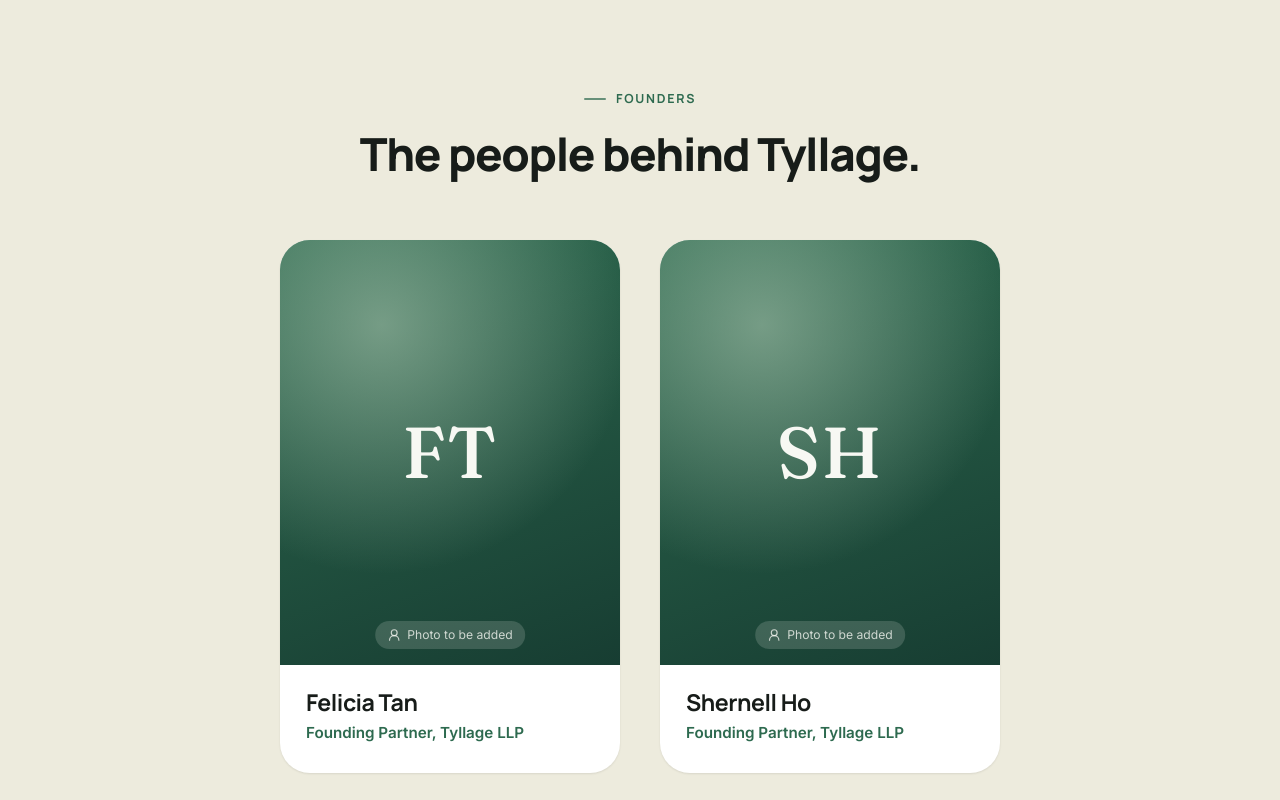
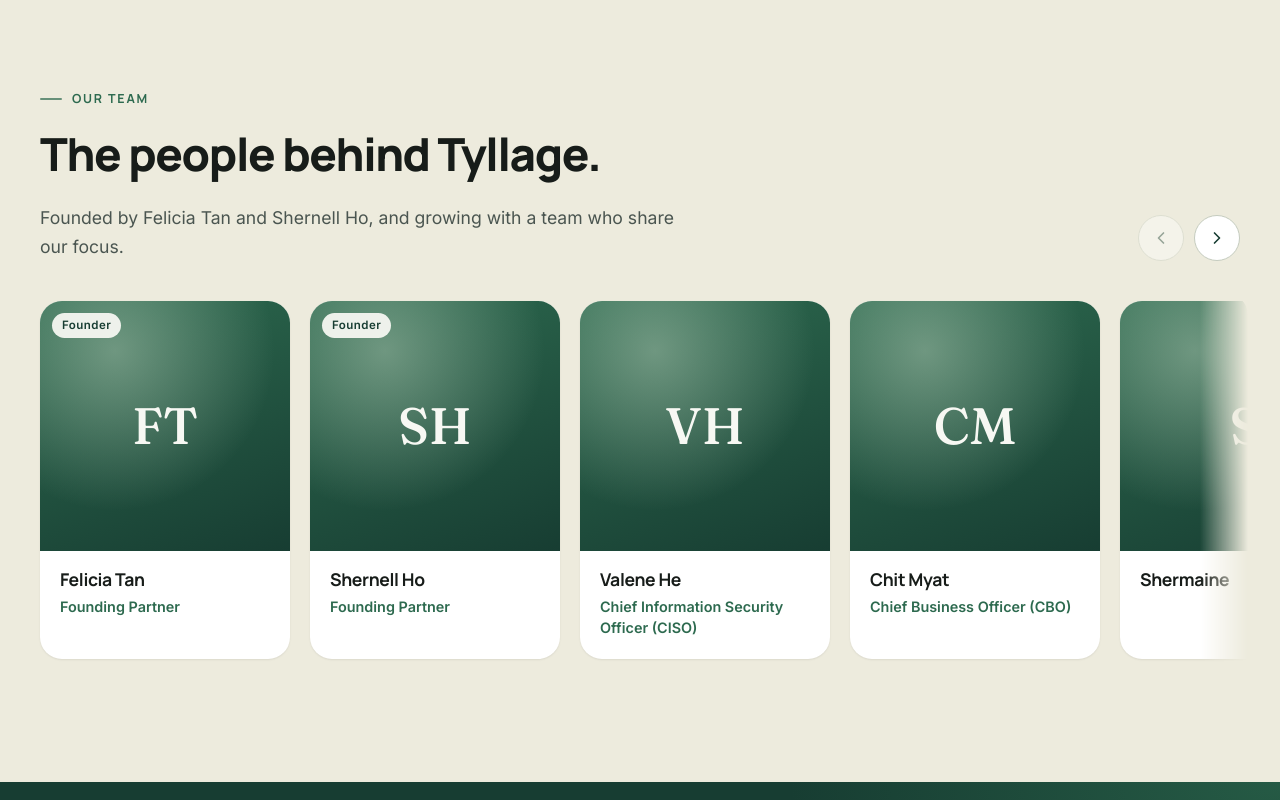
Before and after one commit to Tyllage/Tyllage-Web, a React (Vite) app: page /about in a window 1280 px wide. Shown: the part 1680-2480 px from the top of the page. Built offline with nearby package versions, Linux system fonts and the light colour scheme; no server answers.

Commit message:
Add spacing between team member names and titles

```diff
--- /dev/null
+++ b/src/components/TeamGallery.tsx
@@ -0,0 +1,138 @@
+import { useCallback, useEffect, useId, useRef, useState, type ReactNode } from 'react';
+import { ChevronLeft, ChevronRight } from 'lucide-react';
+import { LinkedInIcon } from './Icons';
+
+export interface Person {
+  name: string;
+  role?: string;
+  /** Short line or bio shown under the role. */
+  note?: string;
+  linkedin?: string;
+  photo?: string;
+  founder?: boolean;
+}
+
+function initials(name: string) {
+  return name
+    .split(/\s+/)
+    .map((part) => part[0])
+    .join('')
+    .slice(0, 2)
+    .toUpperCase();
+}
+
+interface TeamGalleryProps {
+  people: Person[];
+  /** Section heading, shown left of the previous/next buttons. */
+  heading: ReactNode;
+  /** Accessible name for the scrollable list. */
+  label: string;
+}
+
+/**
+ * Horizontally scrollable row of team cards with snap scrolling, edge fades
+ * and previous/next buttons. The buttons only appear when the row overflows.
+ * The scroll area is keyboard-focusable, so arrow keys scroll it natively.
+ */
+export function TeamGallery({ people, heading, label }: TeamGalleryProps) {
+  const trackId = useId();
+  const trackRef = useRef<HTMLDivElement>(null);
+  // Matches the server render (no overflow known yet); measured after mount.
+  const [edges, setEdges] = useState({ atStart: true, atEnd: true });
+
+  const measure = useCallback(() => {
+    const el = trackRef.current;
+    if (!el) return;
+    const atStart = el.scrollLeft <= 2;
+    const atEnd = el.scrollLeft + el.clientWidth >= el.scrollWidth - 2;
+    setEdges((prev) => (prev.atStart === atStart && prev.atEnd === atEnd ? prev : { atStart, atEnd }));
+  }, []);
+
+  useEffect(() => {
+    const el = trackRef.current;
+    if (!el) return;
+    measure();
+    el.addEventListener('scroll', measure, { passive: true });
+    const observer = new ResizeObserver(measure);
+    observer.observe(el);
+    return () => {
+      el.removeEventListener('scroll', measure);
+      observer.disconnect();
+    };
+  }, [measure]);
+
+  function scrollByCard(direction: 1 | -1) {
+    const el = trackRef.current;
+    const card = el?.querySelector<HTMLElement>('.person');
+    if (!el || !card) return;
+    const gap = parseFloat(getComputedStyle(el.firstElementChild as Element).columnGap) || 0;
+    const reduceMotion = window.matchMedia('(prefers-reduced-motion: reduce)').matches;
+    el.scrollBy({ left: direction * (card.offsetWidth + gap), behavior: reduceMotion ? 'auto' : 'smooth' });
+  }
+
+  const scrollable = !(edges.atStart && edges.atEnd);
+
+  return (
+    <div className="gallery" data-at-start={edges.atStart} data-at-end={edges.atEnd}>
+      <div className="gallery__head">
+        {heading}
+        {scrollable && (
+          <div className="gallery__controls">
+            <button
+              type="button"
+              className="gallery__btn"
+              onClick={() => scrollByCard(-1)}
+              disabled={edges.atStart}
+              aria-controls={trackId}
+              aria-label="Show previous team members"
+            >
+              <ChevronLeft size={20} aria-hidden />
+            </button>
+            <button
+              type="button"
+              className="gallery__btn"
+              onClick={() => scrollByCard(1)}
+              disabled={edges.atEnd}
+              aria-controls={trackId}
+              aria-label="Show more team members"
+            >
+              <ChevronRight size={20} aria-hidden />
+            </button>
+          </div>
+        )}
+      </div>
+
+      {/* Scrollable regions must be keyboard-focusable so keyboard users can scroll them (WCAG 2.1.1). */}
+      {/* eslint-disable-next-line jsx-a11y/no-noninteractive-tabindex */}
+      <div id={trackId} ref={trackRef} className="gallery__viewport" role="region" aria-label={label} tabIndex={0}>
+        <ul className="gallery__track" role="list">
+          {people.map((p) => (
+            <li key={p.name} className="person">
+              <div className="person__photo">
+                {p.photo ? (
+                  <img src={p.photo} alt={`Portrait of ${p.name}`} width={264} height={264} loading="lazy" />
+                ) : (
+                  <span className="person__initials" aria-hidden>
+                    {initials(p.name)}
+                  </span>
+                )}
+                {p.founder && <span className="person__tag">Founder</span>}
+              </div>
+              <div className="person__body">
+                <h3 className="person__name">{p.name}</h3>
+                {p.role && <p className="person__role">{p.role}</p>}
+                {p.note && <p className="person__note">{p.note}</p>}
+                {p.linkedin && (
+                  <a className="person__link" href={p.linkedin} target="_blank" rel="noopener noreferrer">
+                    <LinkedInIcon size={15} /> LinkedIn
+                    <span className="sr-only"> profile of {p.name} (opens in a new tab)</span>
+                  </a>
+                )}
+              </div>
+            </li>
+          ))}
+        </ul>
+      </div>
+    </div>
+  );
+}
--- a/src/data/company.ts
+++ b/src/data/company.ts
@@ -19,6 +19,21 @@
    * Never use AI-generated or stock portraits here.
    */
   photo: string | null;
+}
+
+export interface TeamMember {
+  name: string;
+  /** Role as the member would like it shown, e.g. "Software Developer". Omit until confirmed. */
+  role?: string;
+  /** Optional one-line description of what they work on. */
+  focus?: string;
+  /** Personal LinkedIn profile URL, if the member wishes to share it. */
+  linkedin?: string;
+  /**
+   * Real, approved photo under /public, e.g. "/images/team/alex-lim.jpg".
+   * Never use AI-generated or stock portraits here.
+   */
+  photo?: string;
 }
 
 export interface CompanyContact {
@@ -80,6 +95,20 @@
   },
 ];
 
+/**
+ * Team members beyond the founding partners, shown under "Our team" on the
+ * About page. The section stays hidden while this list is empty. Add people
+ * only with their agreement, using the name and role they want shown:
+ *
+ *   { name: 'Alex Lim', role: 'Software Developer', focus: 'Builds the farm platform frontend.' },
+ */
+const team: TeamMember[] = [
+  { name: 'Valene He', role: 'Chief Information Security Officer (CISO)' },
+  { name: 'Chit Myat', role: 'Chief Business Officer (CBO)' },
+  // Role to be confirmed — add `role` once it is decided.
+  { name: 'Shermaine' },
+];
+
 export const company = {
   legalName: 'Tyllage LLP',
   brandName: 'Tyllage',
@@ -103,6 +132,7 @@
   social,
   contact,
   founders,
+  team,
 } as const;
 
 /** All configured social profile URLs — used for `sameAs` structured data. */
--- a/src/index.css
+++ b/src/index.css
@@ -1895,98 +1895,190 @@
   }
 }
 
-.founders-grid {
-  display: grid;
-  grid-template-columns: repeat(2, minmax(0, 340px));
-  justify-content: center;
-  gap: clamp(20px, 4vw, 40px);
-}
-
-.founder-card {
-  border-radius: var(--radius-xl);
+/* Team gallery — founders and team in one horizontally scrollable row. */
+.gallery__head {
+  display: flex;
+  align-items: flex-end;
+  justify-content: space-between;
+  gap: 24px;
+  margin-bottom: clamp(28px, 4vw, 40px);
+}
+
+.gallery__head .section-heading {
+  margin-bottom: 0;
+}
+
+.gallery__controls {
+  display: flex;
+  flex-shrink: 0;
+  gap: 10px;
+}
+
+.gallery__btn {
+  display: grid;
+  place-items: center;
+  width: 46px;
+  height: 46px;
+  border: 1px solid var(--border-strong);
+  border-radius: 50%;
   background: var(--white);
+  color: var(--forest);
+  cursor: pointer;
+  transition:
+    background-color 0.2s,
+    color 0.2s,
+    border-color 0.2s,
+    opacity 0.2s;
+}
+
+.gallery__btn:hover:not(:disabled) {
+  background: var(--forest);
+  border-color: var(--forest);
+  color: var(--white);
+}
+
+.gallery__btn:disabled {
+  opacity: 0.4;
+  cursor: default;
+}
+
+.gallery__viewport {
+  overflow-x: auto;
+  overscroll-behavior-x: contain;
+  scroll-snap-type: x mandatory;
+  scroll-behavior: smooth;
+  scrollbar-width: thin;
+  scrollbar-color: var(--sage) transparent;
+  /* Room for card shadows and the focus ring without clipping. */
+  margin: -8px;
+  padding: 8px 8px 16px;
+  /* Snap to the padded edge, so the first card rests at scrollLeft 0. */
+  scroll-padding-inline: 8px;
+  border-radius: var(--radius-lg);
+  --fade: 48px;
+}
+
+/* Soft fade on whichever edge has more cards beyond it. */
+.gallery[data-at-start='false'][data-at-end='false'] .gallery__viewport {
+  mask-image: linear-gradient(90deg, transparent, #000 var(--fade), #000 calc(100% - var(--fade)), transparent);
+  -webkit-mask-image: linear-gradient(90deg, transparent, #000 var(--fade), #000 calc(100% - var(--fade)), transparent);
+}
+
+.gallery[data-at-start='true'][data-at-end='false'] .gallery__viewport {
+  mask-image: linear-gradient(90deg, #000 calc(100% - var(--fade)), transparent);
+  -webkit-mask-image: linear-gradient(90deg, #000 calc(100% - var(--fade)), transparent);
+}
+
+.gallery[data-at-start='false'][data-at-end='true'] .gallery__viewport {
+  mask-image: linear-gradient(90deg, transparent, #000 var(--fade));
+  -webkit-mask-image: linear-gradient(90deg, transparent, #000 var(--fade));
+}
+
+.gallery__viewport:focus-visible {
+  outline: 3px solid var(--leaf);
+  outline-offset: 2px;
+}
+
+.gallery__track {
+  display: flex;
+  gap: 20px;
+}
+
+.person {
+  flex: 0 0 clamp(210px, 22vw, 250px);
+  scroll-snap-align: start;
+  border-radius: var(--radius-lg);
+  background: var(--white);
+  box-shadow: var(--shadow-sm);
   overflow: hidden;
-  box-shadow: var(--shadow-sm);
   transition:
-    transform 0.35s var(--ease),
-    box-shadow 0.35s var(--ease);
-}
-
-.founder-card:hover {
-  transform: translateY(-4px);
-  box-shadow: var(--shadow-lg);
-}
-
-.founder-card__photo {
-  aspect-ratio: 4 / 5;
-  background: var(--sage-100);
-  overflow: hidden;
-}
-
-.founder-card__photo img {
+    transform 0.3s var(--ease),
+    box-shadow 0.3s var(--ease);
+}
+
+.person:hover {
+  transform: translateY(-3px);
+  box-shadow: var(--shadow);
+}
+
+.person__photo {
+  position: relative;
+  display: grid;
+  place-items: center;
+  aspect-ratio: 1 / 1;
+  background:
+    radial-gradient(circle at 30% 20%, rgba(169, 196, 174, 0.55), transparent 60%),
+    linear-gradient(160deg, var(--botanical), var(--forest));
+}
+
+.person__photo img {
   width: 100%;
   height: 100%;
   object-fit: cover;
 }
 
-.founder-card__placeholder {
-  position: relative;
-  display: grid;
-  place-items: center;
-  width: 100%;
-  height: 100%;
-  background:
-    radial-gradient(circle at 30% 20%, rgba(169, 196, 174, 0.6), transparent 60%),
-    linear-gradient(160deg, var(--botanical), var(--forest));
-}
-
-.founder-card__initials {
+.person__initials {
   font-family: var(--font-serif);
-  font-size: 4.5rem;
+  font-size: 3.2rem;
   font-weight: 500;
   color: var(--text-on-dark);
-  letter-spacing: 0.02em;
-}
-
-.founder-card__slot {
+}
+
+.person__tag {
   position: absolute;
-  bottom: 16px;
-  left: 50%;
+  top: 12px;
+  left: 12px;
+  padding: 3px 10px;
+  border-radius: 999px;
+  background: rgba(247, 248, 243, 0.94);
+  color: var(--forest);
+  font-size: 0.72rem;
+  font-weight: 700;
+  letter-spacing: 0.04em;
+}
+
+.person__body {
+  padding: 18px 20px 20px;
+}
+
+.person__name {
+  font-size: 1.1rem;
+  margin-bottom: 8px;
+}
+
+.person__role {
+  color: var(--botanical);
+  font-weight: 600;
+  font-size: 0.9rem;
+  line-height: 1.45;
+}
+
+.person__note {
+  margin-top: 8px;
+  color: var(--text-muted);
+  font-size: 0.88rem;
+  line-height: 1.5;
+}
+
+.person__link {
   display: inline-flex;
   align-items: center;
   gap: 6px;
-  padding: 4px 12px;
-  border-radius: 999px;
-  background: rgba(247, 248, 243, 0.16);
-  color: var(--text-on-dark-muted);
-  font-size: 0.76rem;
-  white-space: nowrap;
-  transform: translateX(-50%);
-}
-
-.founder-card__body {
-  padding: 24px 26px 28px;
-}
-
-.founder-card__name {
-  font-size: 1.45rem;
-  margin-bottom: 4px;
-}
-
-.founder-card__role {
-  color: var(--botanical);
+  margin-top: 10px;
+  font-size: 0.85rem;
   font-weight: 600;
-  font-size: 0.95rem;
-  margin-bottom: 12px;
-}
-
-.founder-card__bio {
-  color: var(--text-muted);
+  text-decoration: none;
 }
 
 @media (max-width: 640px) {
-  .founders-grid {
-    grid-template-columns: minmax(0, 360px);
+  .gallery__head {
+    flex-direction: column;
+    align-items: flex-start;
+  }
+
+  /* On phones a peek of the next card signals the row scrolls. */
+  .person {
+    flex-basis: 72%;
   }
 }
 
@@ -3697,7 +3789,8 @@
 
 /* ---------- Reduced motion ---------- */
 @media (prefers-reduced-motion: reduce) {
-  html {
+  html,
+  .gallery__viewport {
     scroll-behavior: auto;
   }
 
@@ -3720,7 +3813,7 @@
   .feature-card:hover,
   .area:hover,
   .value:hover,
-  .founder-card:hover,
+  .person:hover,
   .capability-card:hover,
   .pillar:hover,
   .audience:hover,
--- a/src/pages/About.tsx
+++ b/src/pages/About.tsx
@@ -1,10 +1,11 @@
-import { ArrowUpRight, Compass, Eye, HeartHandshake, Lightbulb, Mail, ShieldCheck, Sprout, Target, UserRound } from 'lucide-react';
+import { ArrowUpRight, Compass, Eye, HeartHandshake, Lightbulb, Mail, ShieldCheck, Sprout, Target } from 'lucide-react';
 import { Hero } from '../components/Hero';
 import { Section, SectionHeading } from '../components/Section';
 import { CtaBand } from '../components/CtaBand';
 import { Media } from '../components/Media';
+import { TeamGallery, type Person } from '../components/TeamGallery';
 import { InstagramIcon, LinkedInIcon } from '../components/Icons';
-import { company, type Founder } from '../data/company';
+import { company } from '../data/company';
 import { media } from '../data/media';
 import { pages } from '../data/seo';
 import { usePageMeta } from '../hooks/usePageMeta';
@@ -47,46 +48,18 @@
   { label: 'Ahead', title: 'First minimum viable product', text: 'Bringing the most useful capabilities together into an early product.', state: 'next' },
 ] as const;
 
-function initials(name: string) {
-  return name
-    .split(/\s+/)
-    .map((part) => part[0])
-    .join('')
-    .slice(0, 2)
-    .toUpperCase();
-}
-
-function FounderCard({ founder }: { founder: Founder }) {
-  return (
-    <article className="founder-card reveal">
-      <div className="founder-card__photo">
-        {founder.photo ? (
-          <img src={founder.photo} alt={`Portrait of ${founder.name}`} width={320} height={400} loading="lazy" />
-        ) : (
-          <div className="founder-card__placeholder" aria-hidden>
-            <span className="founder-card__initials">{initials(founder.name)}</span>
-            <span className="founder-card__slot">
-              <UserRound size={14} /> Photo to be added
-            </span>
-          </div>
-        )}
-      </div>
-      <div className="founder-card__body">
-        <h3 className="founder-card__name">{founder.name}</h3>
-        <p className="founder-card__role">
-          {founder.role}, {company.legalName}
-        </p>
-        {founder.bio && <p className="founder-card__bio">{founder.bio}</p>}
-        {founder.linkedin && (
-          <a className="text-link" href={founder.linkedin} target="_blank" rel="noopener noreferrer">
-            <LinkedInIcon size={16} /> {founder.name} on LinkedIn
-            <span className="sr-only"> (opens in a new tab)</span>
-          </a>
-        )}
-      </div>
-    </article>
-  );
-}
+/** Founders first, then team members, in the order listed in company.ts. */
+const people: Person[] = [
+  ...company.founders.map((f) => ({
+    name: f.name,
+    role: f.role,
+    note: f.bio ?? undefined,
+    linkedin: f.linkedin ?? undefined,
+    photo: f.photo ?? undefined,
+    founder: true,
+  })),
+  ...company.team.map((m) => ({ name: m.name, role: m.role, note: m.focus, linkedin: m.linkedin, photo: m.photo })),
+];
 
 export default function About() {
   usePageMeta(pages.about);
@@ -129,13 +102,21 @@
         </div>
       </Section>
 
-      {/* Founders */}
-      <Section tone="beige" labelledBy="founders-title">
-        <SectionHeading id="founders-title" eyebrow="Founders" title="The people behind Tyllage." align="center" />
-        <div className="founders-grid">
-          {company.founders.map((f) => (
-            <FounderCard key={f.name} founder={f} />
-          ))}
+      {/* Team: founders first, then the wider team, in one scrollable row */}
+      <Section tone="beige" labelledBy="team-title">
+        <div className="reveal">
+          <TeamGallery
+            people={people}
+            label="Tyllage team members"
+            heading={
+              <SectionHeading
+                id="team-title"
+                eyebrow="Our team"
+                title="The people behind Tyllage."
+                intro={`Founded by ${company.founders.map((f) => f.name).join(' and ')}, and growing with a team who share our focus.`}
+              />
+            }
+          />
         </div>
       </Section>
 
```
Also changed, not shown: 1 other file (tests, documents, lock files or other folders).
